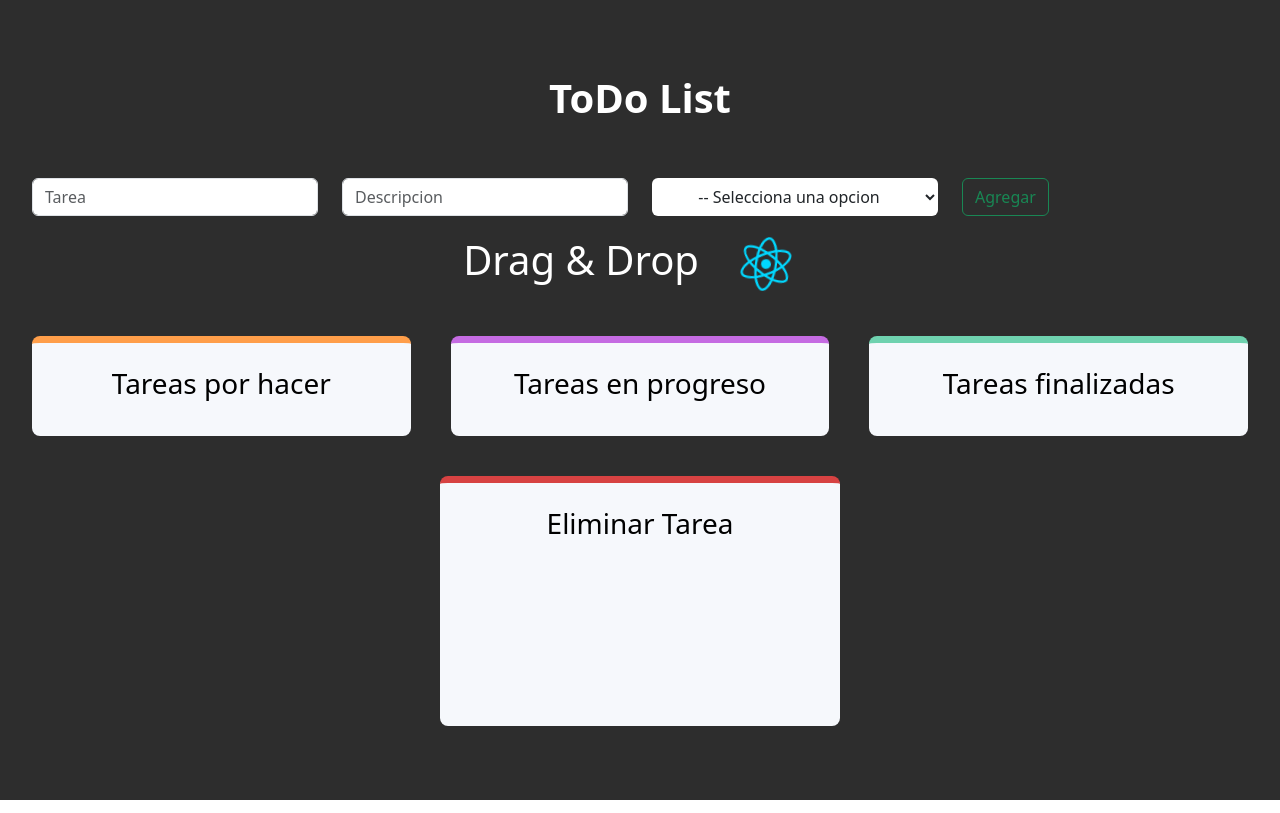
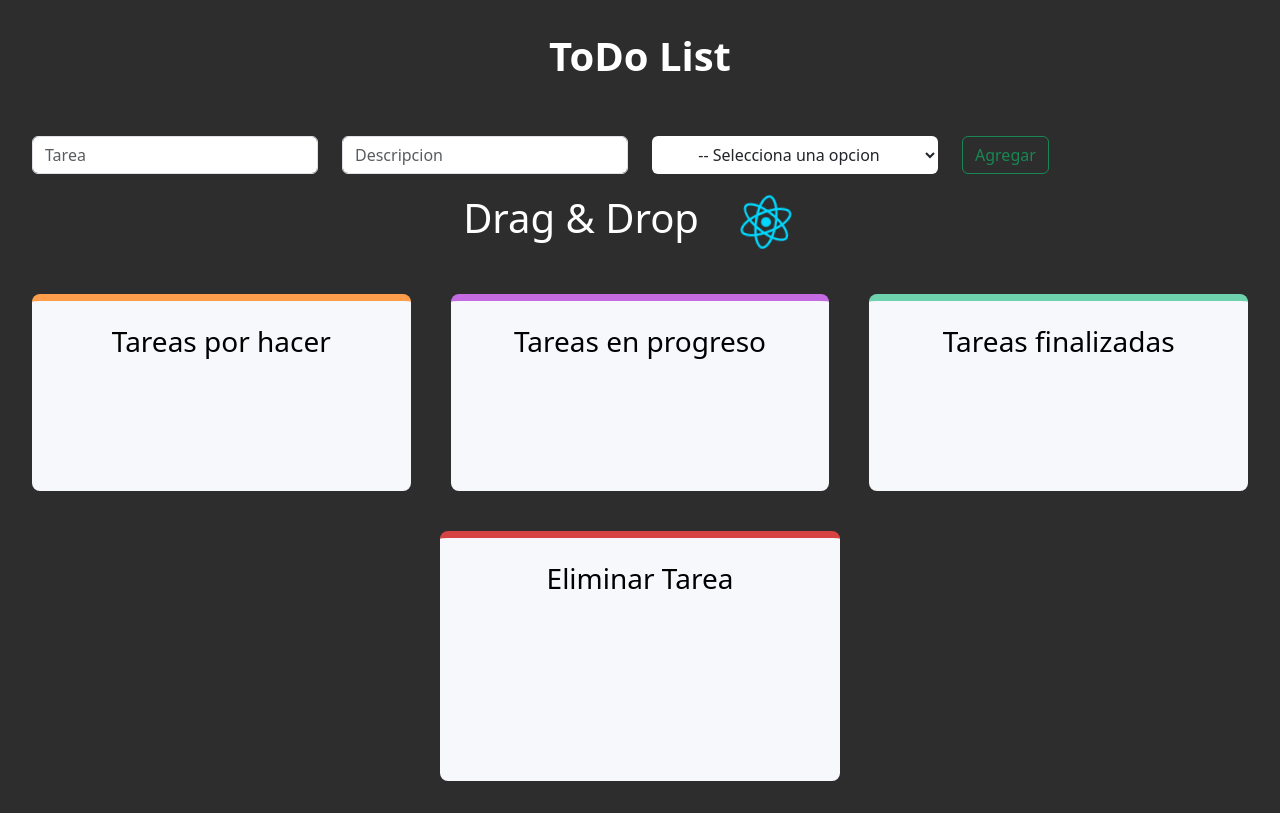
Before and after one commit to Lui5-99/React-Todolist, a React (Vite) app: page / in a window 1280 px wide. Built offline with nearby package versions, Linux system fonts and the light colour scheme.

Commit message:
Min Heigth

```diff
--- a/src/Styles/Drag_and_Drop.css
+++ b/src/Styles/Drag_and_Drop.css
@@ -71,6 +71,7 @@
   flex-direction: column;
   grid-gap: 16px;
   height: 100%;
+  min-height: 100px;
 }
 
 .dd-element {
```
